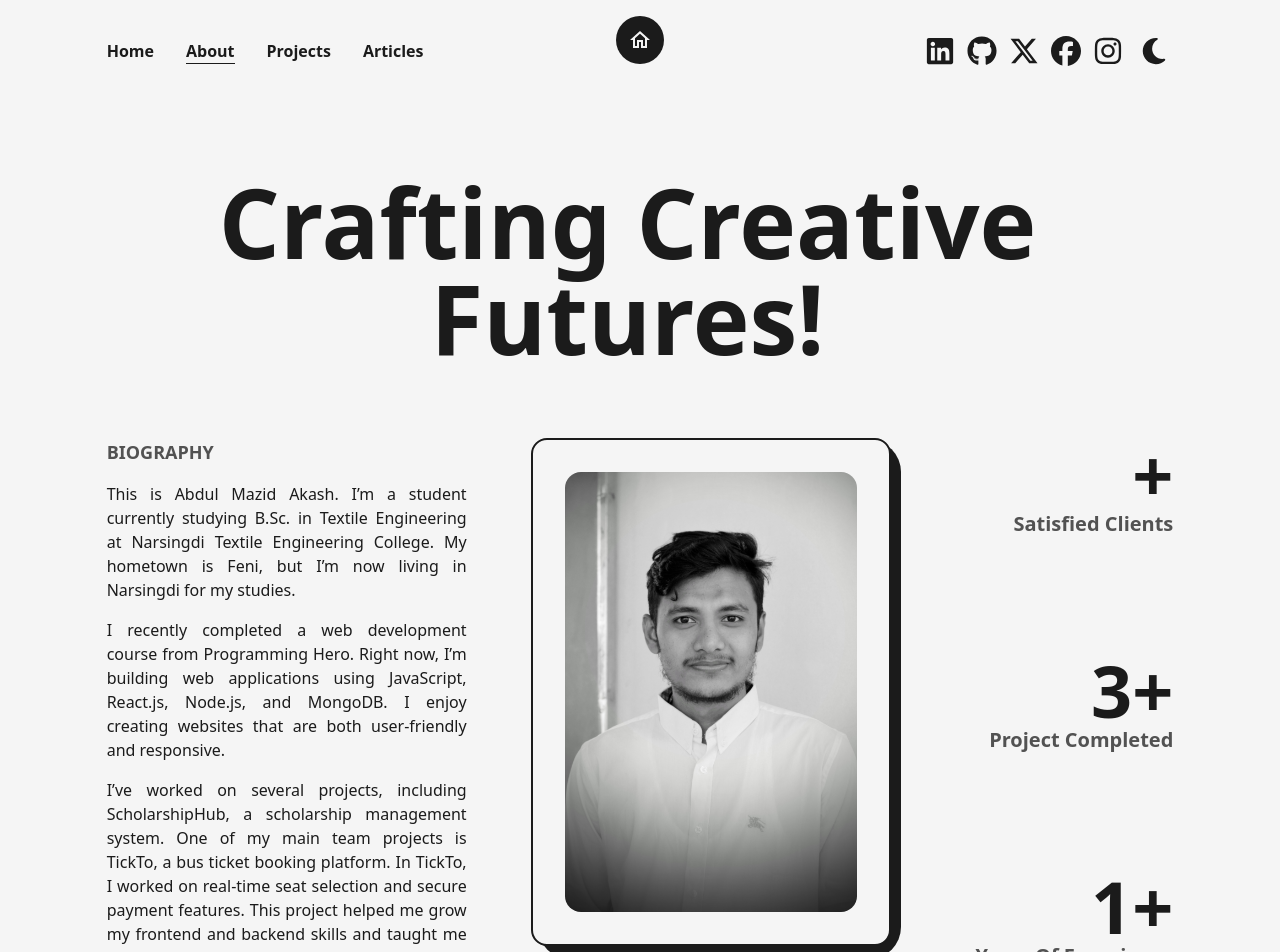
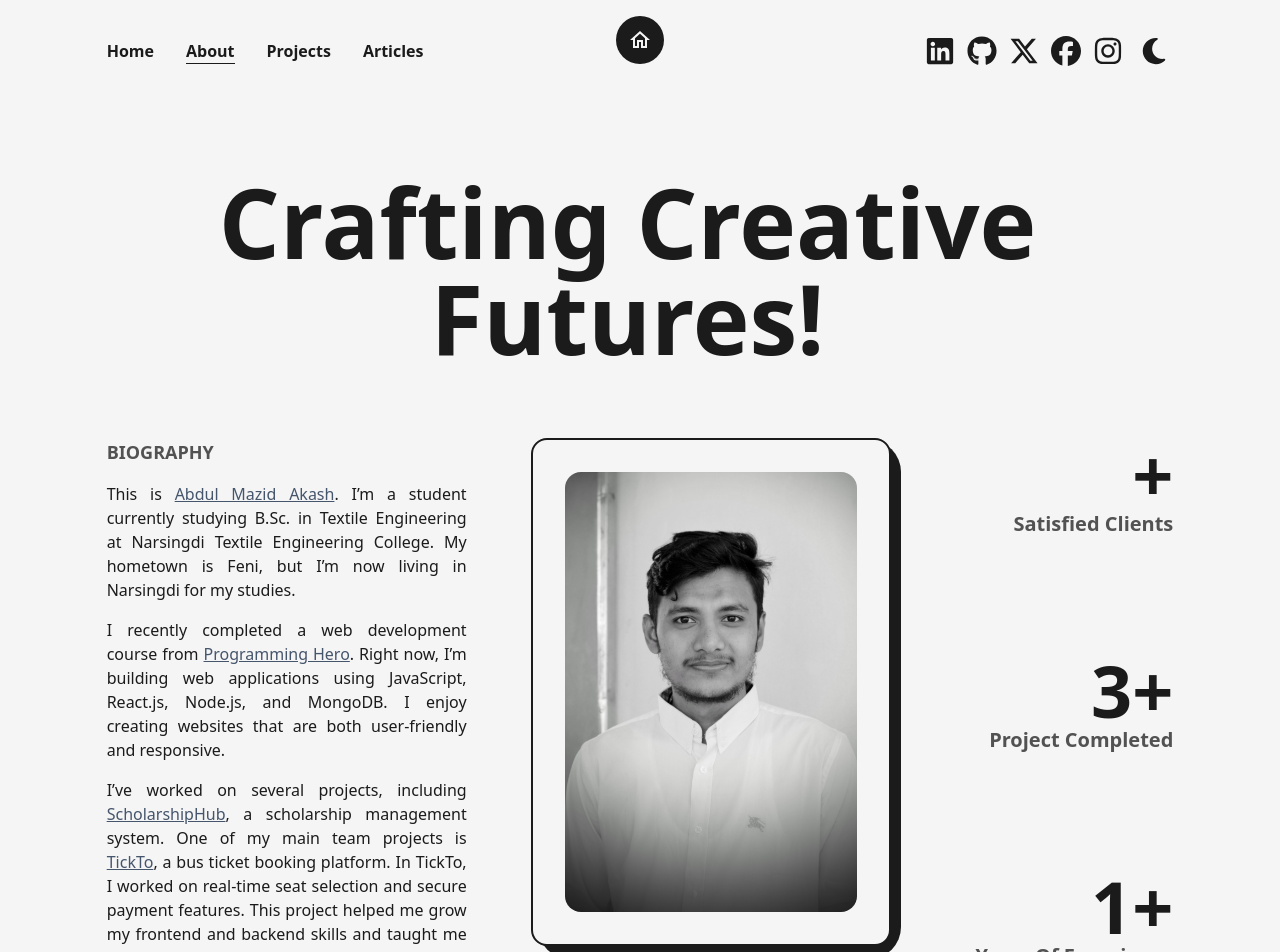
Before and after one commit to abdulmazidakash/f-next-js-portfolio-2025, a Next.js app: page /about in a window 1280 px wide. Shown: the top 952 px of the page. Built offline with nearby package versions, Linux system fonts and the light colour scheme.

Commit message:
biography link add

```diff
--- a/src/components/about/AboutPage.jsx
+++ b/src/components/about/AboutPage.jsx
@@ -50,9 +50,9 @@ export default function AboutPage() {
         */}
             <div className='col-span-1 lg:col-span-3 order-2 lg:order-1 flex flex-col items-start justify-start'>
                 <h2 className='mb-4 text-lg font-bold uppercase text-dark/75'>Biography</h2>
-                <p className='font-medium text-justify text-dark'>This is Abdul Mazid Akash. I’m a student currently studying B.Sc. in Textile Engineering at Narsingdi Textile Engineering College. My hometown is Feni, but I’m now living in Narsingdi for my studies.</p>
-                <p className='font-medium text-justify mt-4 text-dark'>I recently completed a web development course from Programming Hero. Right now, I’m building web applications using JavaScript, React.js, Node.js, and MongoDB. I enjoy creating websites that are both user-friendly and responsive.</p>
-                <p className='font-medium text-justify mt-4 text-dark'>I’ve worked on several projects, including ScholarshipHub, a scholarship management system. One of my main team projects is TickTo, a bus ticket booking platform. In TickTo, I worked on real-time seat selection and secure payment features. This project helped me grow my frontend and backend skills and taught me how to work well in a team.</p>
+                <p className='font-medium text-justify text-dark'>This is <a target='_blank' href='https://github.com/abdulmazidakash' className='underline text-slate-600'>Abdul Mazid Akash</a>. I’m a student currently studying B.Sc. in Textile Engineering at Narsingdi Textile Engineering College. My hometown is Feni, but I’m now living in Narsingdi for my studies.</p>
+                <p className='font-medium text-justify mt-4 text-dark'>I recently completed a web development course from <a target='_blank' href='https://www.programming-hero.com/' className='underline text-slate-600'>Programming Hero</a>. Right now, I’m building web applications using JavaScript, React.js, Node.js, and MongoDB. I enjoy creating websites that are both user-friendly and responsive.</p>
+                <p className='font-medium text-justify mt-4 text-dark'>I’ve worked on several projects, including <a target='_blank' href='https://scholarship-hub-akash.netlify.app/' className='underline text-slate-600'>ScholarshipHub</a>, a scholarship management system. One of my main team projects is <a target='_blank' href='https://tickto-booking.netlify.app/' className='underline text-slate-600'>TickTo</a>, a bus ticket booking platform. In TickTo, I worked on real-time seat selection and secure payment features. This project helped me grow my frontend and backend skills and taught me how to work well in a team.</p>
             </div>
 
         {/* --- CHANGE 3: Image Box ---
```
